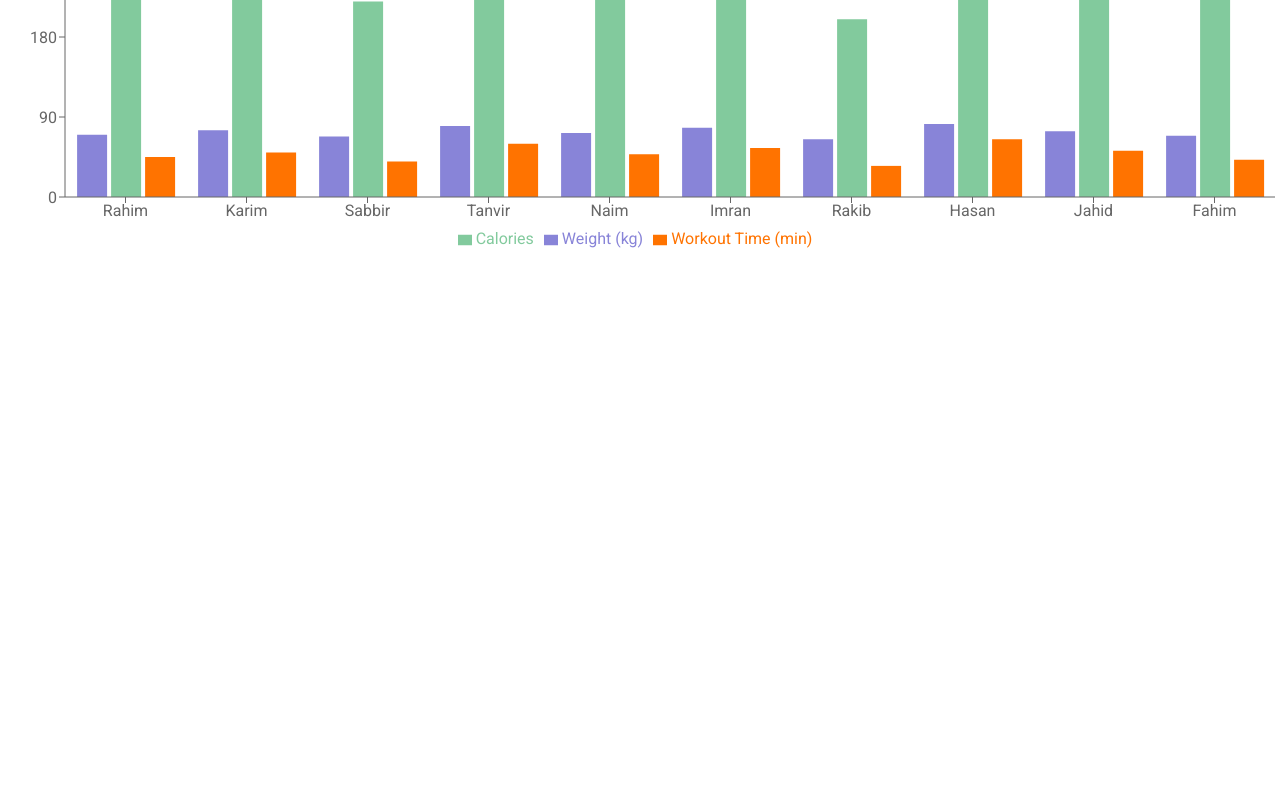
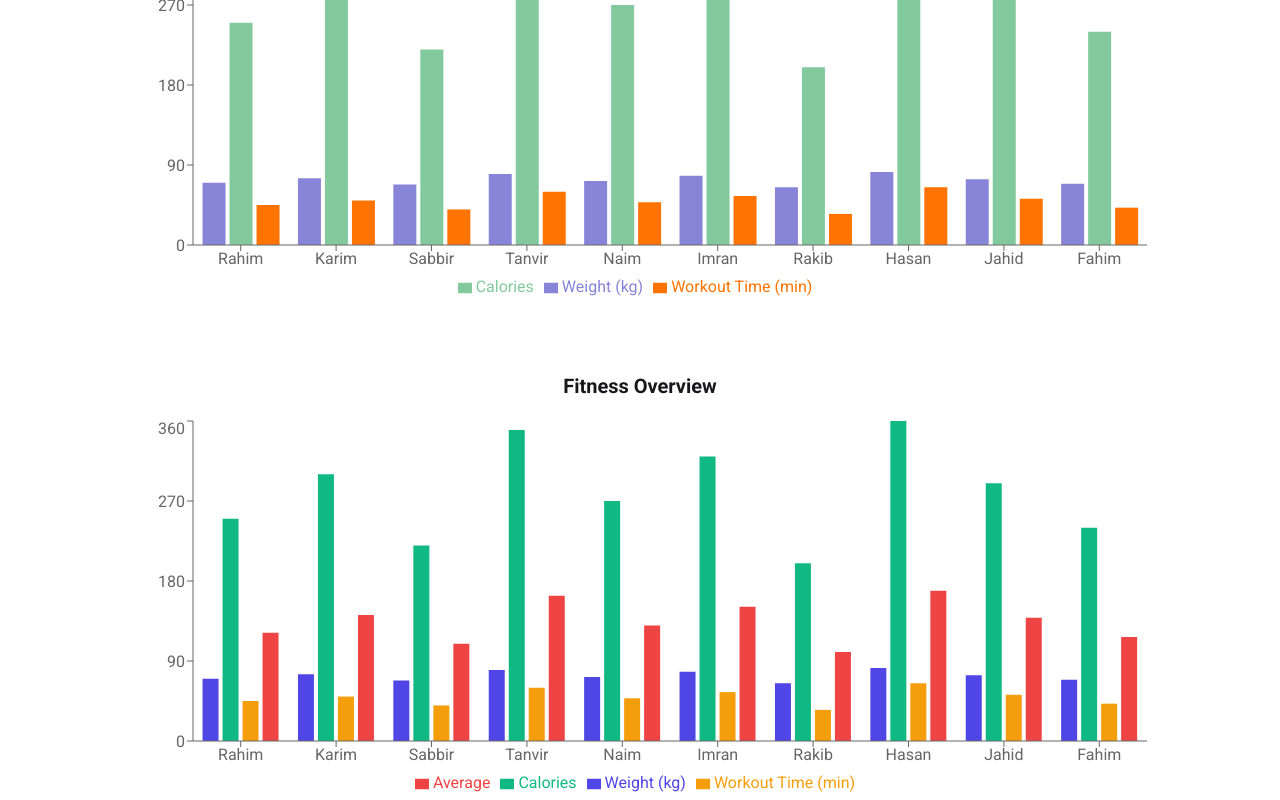
Before and after one commit to abutalha08/react-ecosystem-tailwind, a React (Vite) app: page / in a window 1280 px wide. Shown: the part 1502-2302 px from the top of the page. Before the commit the page ends 1758 px from the top, so only its background shows below. Built offline with nearby package versions, Linux system fonts and the light colour scheme.

Commit message:
Explore Axios JS chart data processing and bar chart

```diff
--- a/package.json
+++ b/package.json
@@ -11,6 +11,7 @@
   },
   "dependencies": {
     "@tailwindcss/vite": "^4.2.2",
+    "axios": "^1.14.0",
     "lucide-react": "^1.3.0",
     "react": "^19.2.4",
     "react-dom": "^19.2.4",
--- /dev/null
+++ b/public/fitnessData.json
@@ -0,0 +1,92 @@
+[
+  {
+    "id": 1,
+    "name": "Rahim",
+    "fitness": {
+      "weight": 70,
+      "calories": 250,
+      "workoutTime": 45
+    }
+  },
+  {
+    "id": 2,
+    "name": "Karim",
+    "fitness": {
+      "weight": 75,
+      "calories": 300,
+      "workoutTime": 50
+    }
+  },
+  {
+    "id": 3,
+    "name": "Sabbir",
+    "fitness": {
+      "weight": 68,
+      "calories": 220,
+      "workoutTime": 40
+    }
+  },
+  {
+    "id": 4,
+    "name": "Tanvir",
+    "fitness": {
+      "weight": 80,
+      "calories": 350,
+      "workoutTime": 60
+    }
+  },
+  {
+    "id": 5,
+    "name": "Naim",
+    "fitness": {
+      "weight": 72,
+      "calories": 270,
+      "workoutTime": 48
+    }
+  },
+  {
+    "id": 6,
+    "name": "Imran",
+    "fitness": {
+      "weight": 78,
+      "calories": 320,
+      "workoutTime": 55
+    }
+  },
+  {
+    "id": 7,
+    "name": "Rakib",
+    "fitness": {
+      "weight": 65,
+      "calories": 200,
+      "workoutTime": 35
+    }
+  },
+  {
+    "id": 8,
+    "name": "Hasan",
+    "fitness": {
+      "weight": 82,
+      "calories": 360,
+      "workoutTime": 65
+    }
+  },
+  {
+    "id": 9,
+    "name": "Jahid",
+    "fitness": {
+      "weight": 74,
+      "calories": 290,
+      "workoutTime": 52
+    }
+  },
+  {
+    "id": 10,
+    "name": "Fahim",
+    "fitness": {
+      "weight": 69,
+      "calories": 240,
+      "workoutTime": 42
+    }
+  }
+]
--- a/src/App.jsx
+++ b/src/App.jsx
@@ -6,9 +6,13 @@ import NavBar from './components/NavBar/NavBar'
 import PricingOptions from './components/PricingOptions/PricingOptions'
 import ResultsChart from './components/ResultsChart/ResultsChart'
 import ResultsBarChart from './components/ResultsChart/ResultsBarChart'
+import axios from 'axios'
+import FitnessChart from './components/FitnessChart/FitnessChart'
 
 
 const pricingPromise = fetch("pricingData.json").then(res => res.json());
+
+const fitnessPromise = axios.get('fitnessData.json');
 
 
 function App() {
@@ -29,14 +33,32 @@ function App() {
         <NavBar></NavBar>
       </header>
 
-      <main>
-        <Suspense fallback = {<span className="loading loading-spinner loading-xl"></span>}>
-          <PricingOptions pricingPromise = {pricingPromise}></PricingOptions>
+      <main className="min-h-screen w-full flex flex-col items-center">
+        <Suspense fallback={<span className="loading loading-spinner loading-xl"></span>}>
+          <PricingOptions pricingPromise={pricingPromise}></PricingOptions>
+        </Suspense>
+
+
+        <div className="w-full max-w-5xl mt-10 h-96">
+          <ResultsChart></ResultsChart>
+
+        </div>
+
+        <div className="w-full max-w-5xl mt-10 h-96">
+
+          <ResultsBarChart></ResultsBarChart>
+        </div>
+
+        <Suspense fallback={<span className="loading loading-spinner loading-xl"></span>}>
+
+          <div className="w-full max-w-5xl mt-28 h-96">
+            <FitnessChart fitnessPromise={fitnessPromise}></FitnessChart>
+
+          </div>
+
+
         </Suspense>
       </main>
-
-      <ResultsChart></ResultsChart>
-      <ResultsBarChart></ResultsBarChart>
     </>
   )
 }
--- /dev/null
+++ b/src/components/FitnessChart/FitnessChart.jsx
@@ -0,0 +1,60 @@
+import React, { use } from 'react';
+import { Bar, BarChart, XAxis, YAxis, Tooltip, Legend, ResponsiveContainer } from 'recharts';
+
+const FitnessChart = ({ fitnessPromise }) => {
+
+    const fitnessResponse = use(fitnessPromise);
+    // console.log(fitnessResponse);
+
+    const fitnessData = fitnessResponse.data;
+
+    // Data processing for the chart
+    const fitnessChartData = fitnessData.map(fitnessData => {
+        const fitness = {
+            id: fitnessData.id,
+            name: fitnessData.name,
+            weight: fitnessData.fitness.weight,
+            calories: fitnessData.fitness.calories,
+            workoutTime: fitnessData.fitness.workoutTime
+
+        }
+
+        const average = (fitness.weight + fitness.calories + fitness.workoutTime) / 3;
+        fitness.average = average;
+
+        return fitness;
+
+
+    })
+
+    // console.log(fitnessChartData);
+
+
+    return (
+
+            <div className="w-full h-96 mt-28">
+                <h2 className="text-xl font-bold text-center mb-4">
+                    Fitness Overview
+                </h2>
+
+                <ResponsiveContainer width="100%" height="100%">
+                    <BarChart data={fitnessChartData}>
+                        <XAxis dataKey="name" />
+                        <YAxis />
+                        <Tooltip />
+                        <Legend />
+
+                        <Bar dataKey="weight" fill="#4F46E5" name="Weight (kg)" />
+                        <Bar dataKey="calories" fill="#10B981" name="Calories" />
+                        <Bar dataKey="workoutTime" fill="#F59E0B" name="Workout Time (min)" />
+                        <Bar dataKey="average" fill="#EF4444" name="Average" />
+
+                    </BarChart>
+                </ResponsiveContainer>
+            </div>
+
+
+    );
+};
+
+export default FitnessChart;
--- a/src/components/PricingCard/PricingCard.jsx
+++ b/src/components/PricingCard/PricingCard.jsx
@@ -2,7 +2,7 @@ import React from 'react';
 import PricingFeatures from './PricingFeatures';
 
 const PricingCard = ({pricing}) => {
-    console.log(pricing);
+    // console.log(pricing);
     const {name,price,description,features} = pricing;
     return (
         <div className='flex flex-col border border-blue-800 rounded-2xl p-4 text-black space-y-8 bg-blue-300'>
--- a/src/components/PricingCard/PricingFeatures.jsx
+++ b/src/components/PricingCard/PricingFeatures.jsx
@@ -3,7 +3,7 @@ import React from 'react';
 
 const PricingFeatures = ({feature}) => {
 
-    console.log(feature);
+    // console.log(feature);
     return (
         <p className='flex gap-2 mt-4'> <CircleCheckBig></CircleCheckBig> {feature}</p>
     );
--- a/src/components/ResultsChart/ResultsBarChart.jsx
+++ b/src/components/ResultsChart/ResultsBarChart.jsx
@@ -16,7 +16,7 @@ const gymData = [
 
 const ResultsBarChart = () => {
     return (
-        <div className="w-full h-96 mt-30">
+        <div className="w-full h-96 mt-28">
             <h2 className="text-xl font-bold text-center mb-4">
                 📊 Gym Performance Bar Chart
             </h2>
```
Also changed, not shown: 1 other file (tests, documents, lock files or other folders).
